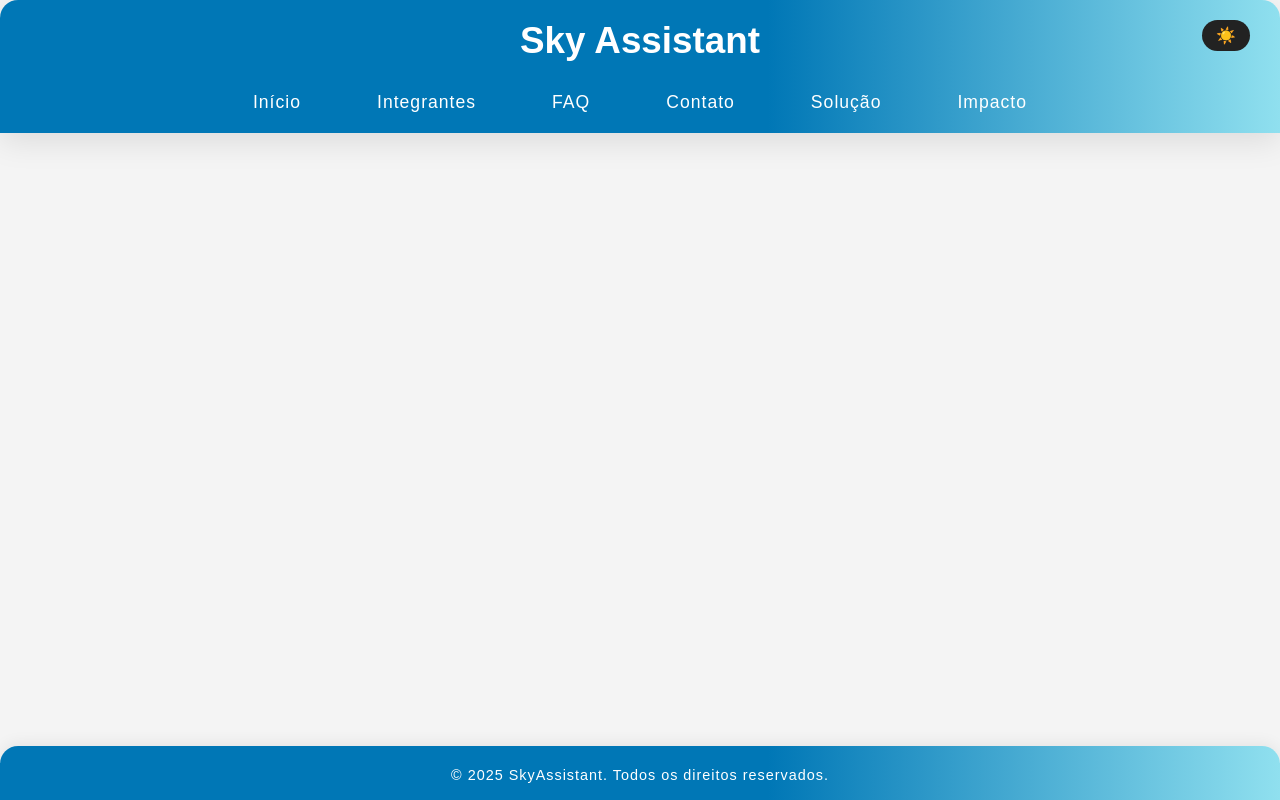
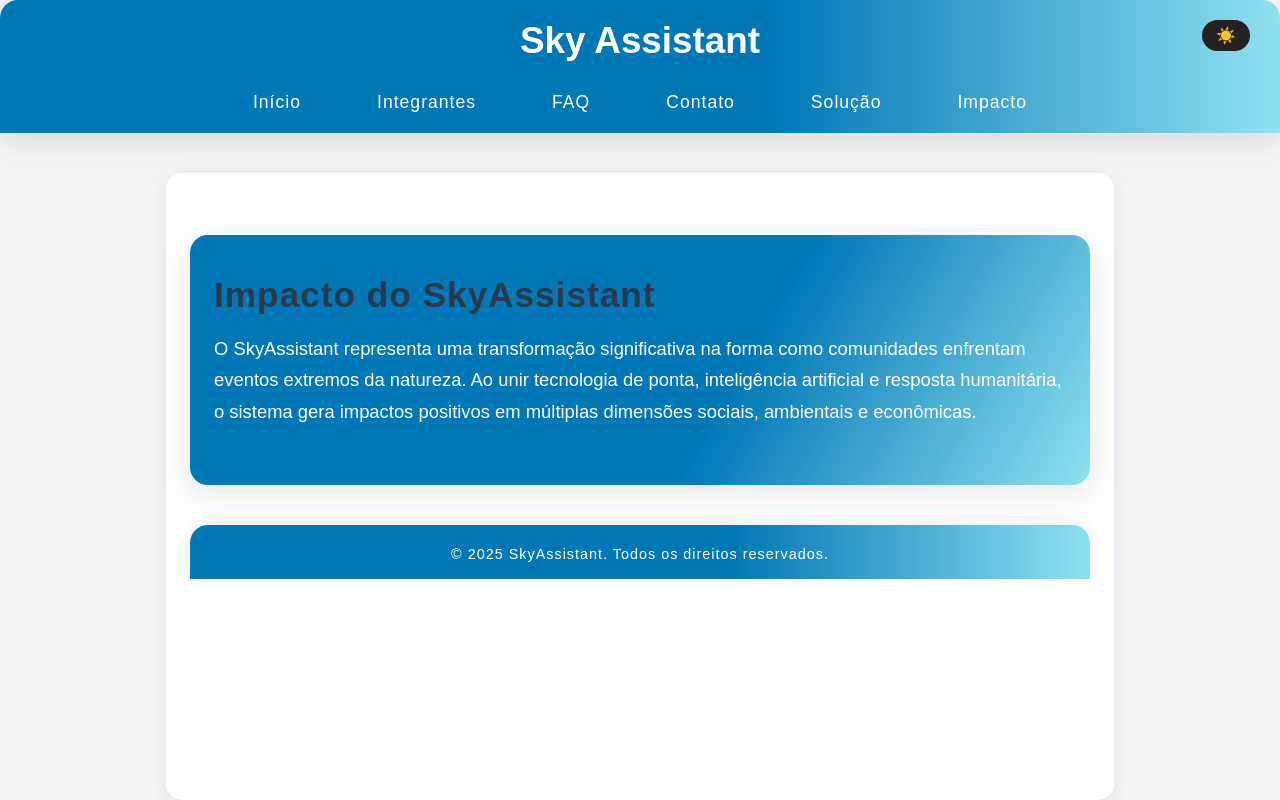
Before and after one commit to Leonardo-Saavedra/Front-End_GS, a plain HTML site: page impacto.html in a window 1280 px wide. Drawn offline with Linux system fonts and the light colour scheme.

Commit message:
commit 20 - inicio da página impacto

```diff
--- a/impacto.html
+++ b/impacto.html
@@ -22,8 +22,13 @@
         </nav>
         <button id="btn-modo-tema" class="btn-modo-escuro" onclick="trocarTema()">☀️</button>
     </header>
-
-
+<main>
+    <section class="hero">
+        <h2>Impacto do SkyAssistant</h2>
+        <p>
+            O SkyAssistant representa uma transformação significativa na forma como comunidades enfrentam eventos extremos da natureza. Ao unir tecnologia de ponta, inteligência artificial e resposta humanitária, o sistema gera impactos positivos em múltiplas dimensões sociais, ambientais e econômicas.
+        </p>
+    </section>
 
     <footer>
         <small>&copy; 2025 SkyAssistant. Todos os direitos reservados.</small>
```
